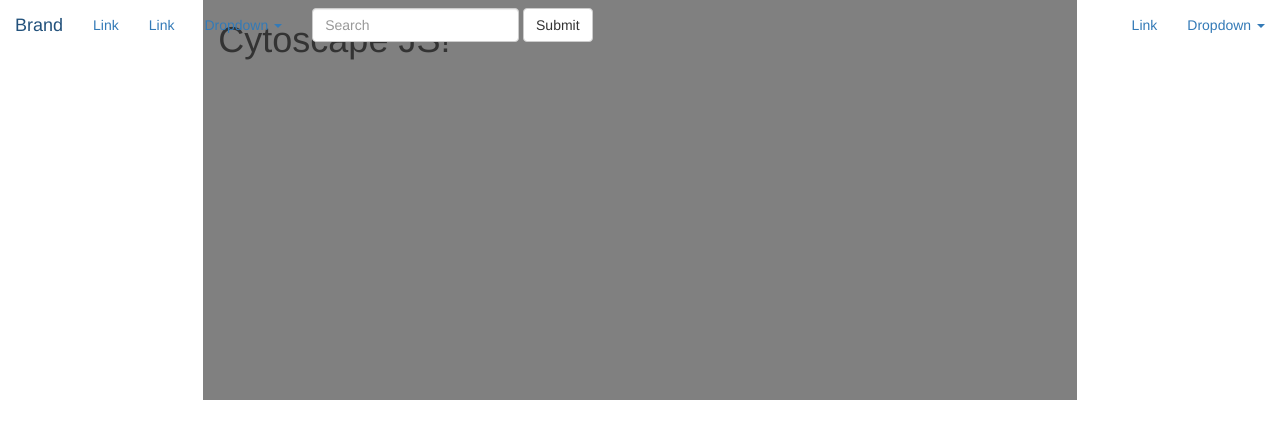
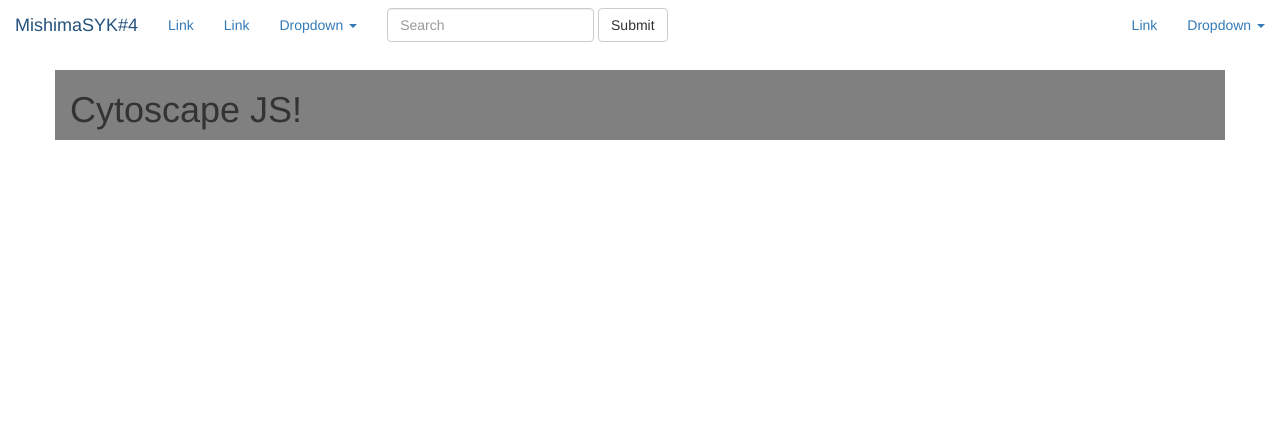
Before and after one commit to iwatobipen/mishimasyk, a Flask app: page / in a window 1280 px wide. Shown: the top 439 px of the page. Run offline with Flask 2, Linux system fonts and the light colour scheme; some libraries are stand-ins or nearby versions.

Commit message:
add navbar

```diff
--- a/mishimasyk4/templates/hoge.html
+++ b/mishimasyk4/templates/hoge.html
@@ -10,17 +10,18 @@
 <script type=text/javascript src="{{ url_for('static', filename='js/cytoscape.js-2.3.3/lib/dagre.js')}}"></script>
 <script type=text/javascript src="{{ url_for('static', filename='js/cytoscape.js-2.3.3/lib/springy.js')}}"></script>
 <script type=text/javascript src="{{ url_for('static', filename='js/cytoscape.js-2.3.3/build/cytoscape.min.js')}}"></script>
-
-
 {% endblock %}
 
 
 {% block content %}
+<div class="container">
 <div class="row">
- <div class="col-md-8 col-md-offset-2"  style='background-color: gray; height: 400px;'>
+ <div class="col-md-12"  style='background-color: gray;'>
+
   <h1>Cytoscape JS!</h1>
   <div id="cy"></div>
+
  </div>
 </div>
-
+</div>
 {% endblock %}
--- a/mishimasyk4/templates/templ.html
+++ b/mishimasyk4/templates/templ.html
@@ -1,8 +1,10 @@
 {% extends "bootstrap/base.html" %}
 {% block title %}{% endblock %}
 
+
+
 {% block navbar %}
-<div class="navbar navbar-fixed-top">
+<nav class="navbar navbar-fixed-top" role="navigation">
 	<!--  -->
   <div class="container-fluid">
     <!-- Brand and toggle get grouped for better mobile display -->
@@ -13,7 +15,7 @@
         <span class="icon-bar"></span>
         <span class="icon-bar"></span>
       </button>
-      <a class="navbar-brand" href="#">Brand</a>
+      <a class="navbar-brand" href="#">MishimaSYK#4</a>
     </div>
 
     <!-- Collect the nav links, forms, and other content for toggling -->
@@ -55,8 +57,16 @@
       </ul>
     </div><!-- /.navbar-collapse -->
   </div><!-- /.container-fluid -->
-</div>
+</nav>
 {% endblock %}
 
+{% block styles %}
+{{super()}}
+<style>
+body {
+    padding-top: 70px;
+}
+</style>
+{% endblock %}
 {% block content %}
 {% endblock %}
```
